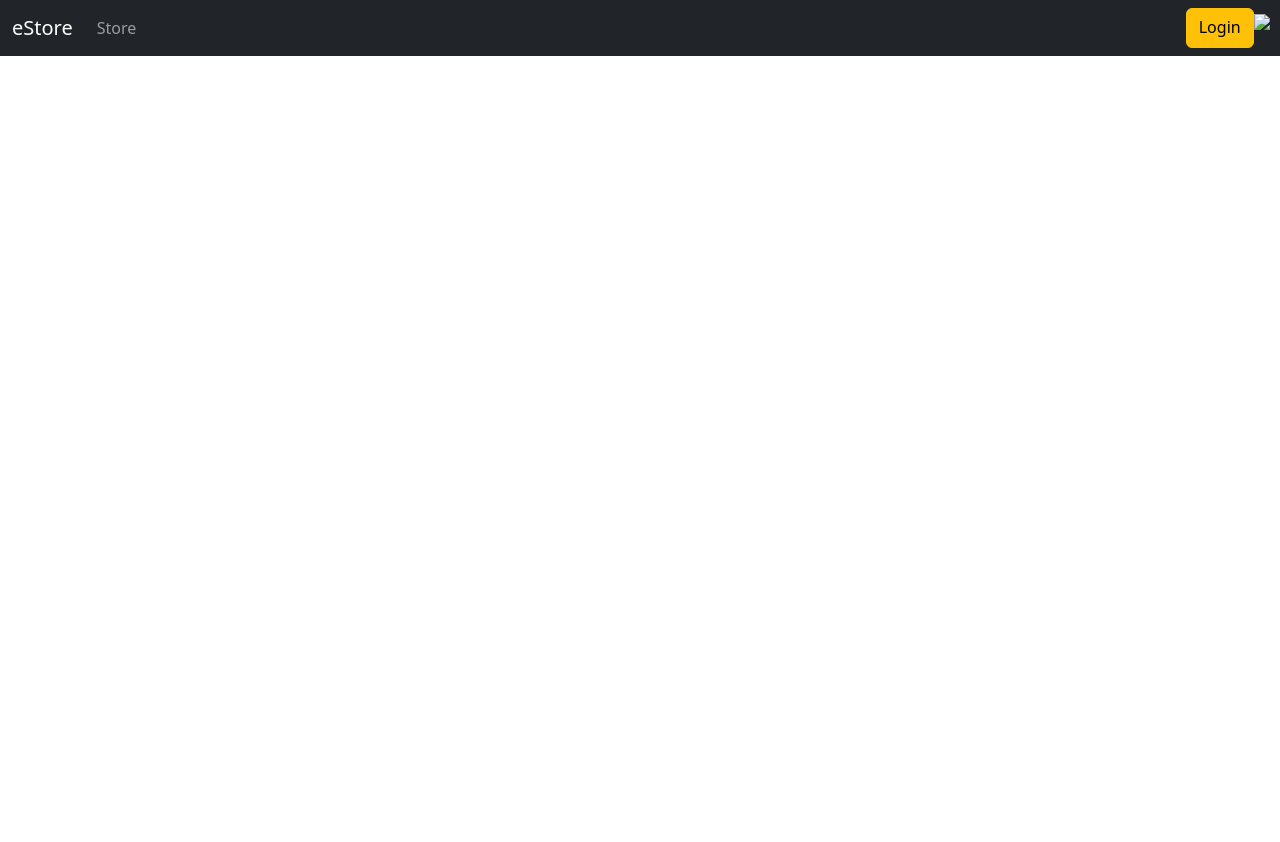
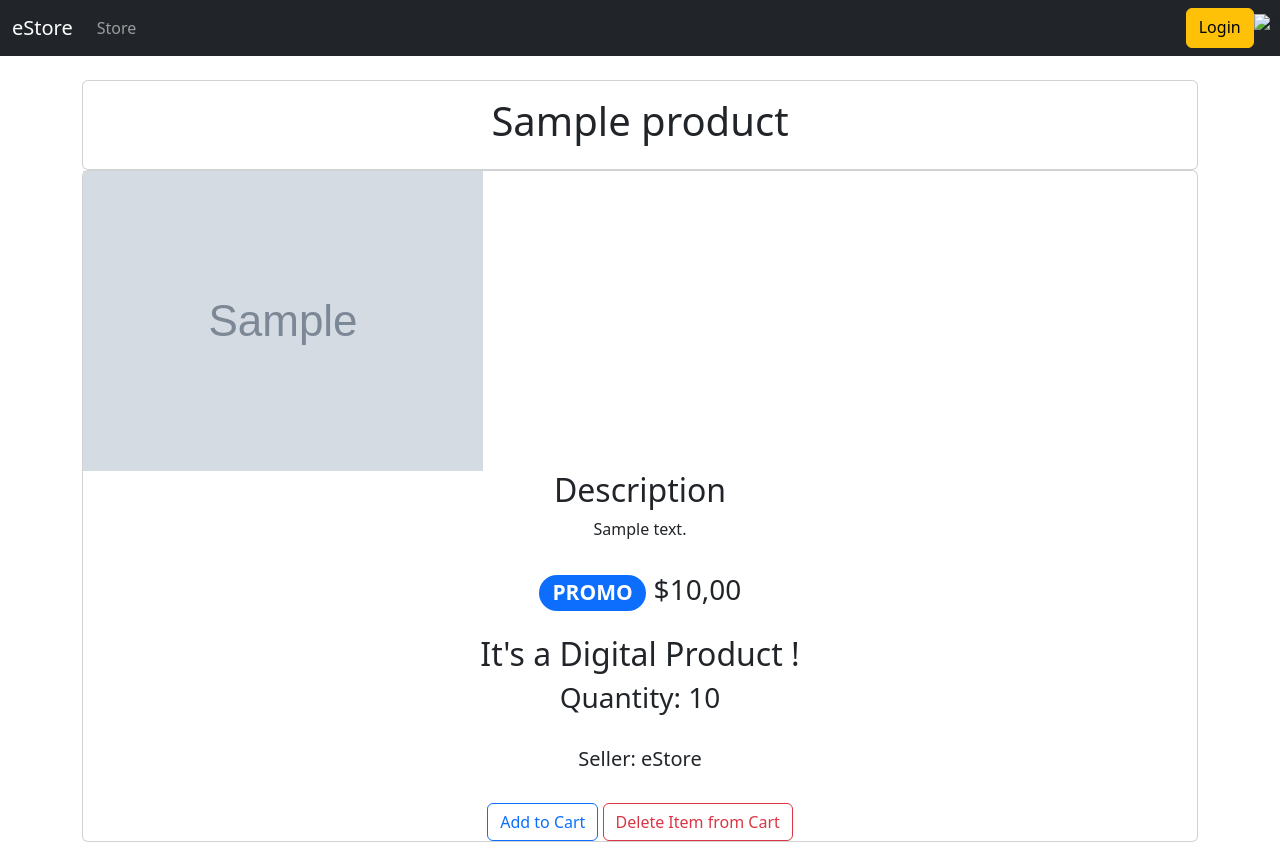
Before and after one commit to Marrowsed/estore, a Django app: template template/estore/product.html in a window 1280 px wide. Before the commit the page ends 56 px from the top, so only its background shows below. Run offline with Django 4.2, Linux system fonts and the light colour scheme; the template is opened without the code that fills it: values that come from a table or form of the project are taken from there, others are empty; tables that the repository leaves empty hold one stand-in row (values such as "Sample post"); grey boxes marked "Sample" are stand-in pictures; parts of the project's set-up code (start-up, migrations or seed data) failed here and were passed over; some libraries are stand-ins or nearby versions.

Commit message:
updated templates

```diff
--- a/template/estore/index.html
+++ b/template/estore/index.html
@@ -6,7 +6,11 @@
 	<div class="row">
 		{% for p in products %}
 		<div class="col-lg-4">
-			<img class="thumbnail" src="{{product.imageURL}}">
+			{% if product.imageURL != "" %}
+			<img src="{% static 'img/broken_cart.jpg' %}" class="img-thumbnail">
+			{% else %}
+			<img class="img-thumbnail" src="{{product.imageURL}}">
+			{% endif %}
 			<div class="box-element product text-center">
 				<h6><strong>{{p.name}}</strong></h6>
 				<hr>
--- a/template/estore/product.html
+++ b/template/estore/product.html
@@ -3,5 +3,38 @@
 {% load static %}
 
 {% block content %}
+<div class="card">
+    <div class="card-body text-center">
+        <h1>{{object.name}}</h1>
+    </div>
+</div>
+<div class="card d-flex">
+    <div>
+        <div class="text-start col-md-4">
+            {% if object.imageURL != "" %}
+            <img src="{{object.imageURL}}">
+            {% else %}
+            <img src="{% static 'img/broken_cart.jpg' %}" class="img-thumbnail rounded float-start">
+            {% endif %}
+        </div>
+        <div class="align-content-center flex-wrap mx-auto text-center">
+            <h2>Description</h2>
+            <p>{{object.description}}</p>
+            <h3 class="card-body"><span class="badge rounded-pill bg-primary">PROMO</span> ${{object.price}}</h3>
+            {% if object.digital == True %}
+            <h2>It's a Digital Product !</h2>
+            {% endif%}
+            <h3 class="text-center">{% if object.quantity < 1 %}<span class="badge rounded-pill bg-danger">LAST UNIT</span>{% endif %} Quantity: {{object.quantity}} </h3>
+            <br>
+            <h5>Seller: eStore</h5>
+            <br>
+            <button data-product="{{object.id}}" data-action="add" class="btn btn-outline-primary add-btn update-cart">Add to Cart</button>
+            <button data-product="{{object.id}}" data-action="delete" class="btn btn-outline-danger add-btn update-cart">Delete Item from Cart</button>
+        </div>
+
+    </div>
+</div>
+
+
 
 {% endblock content %}
```
